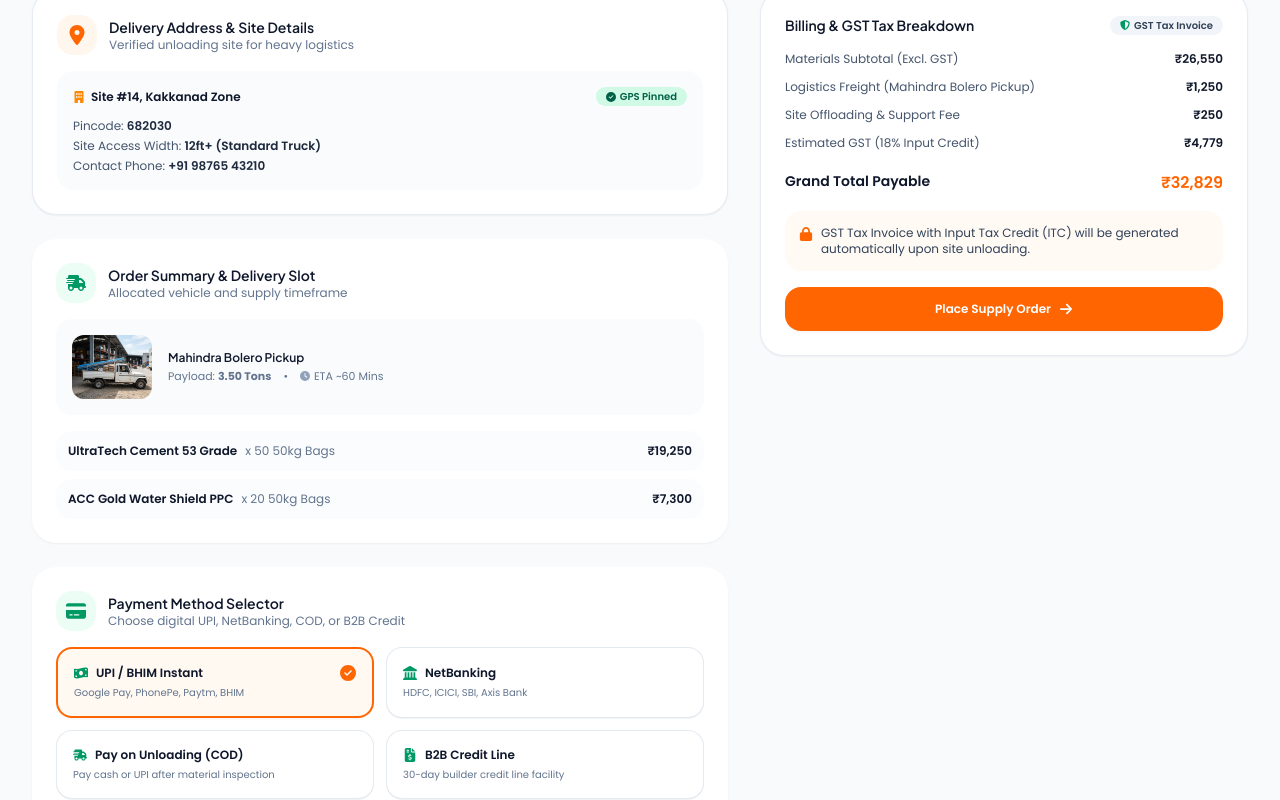
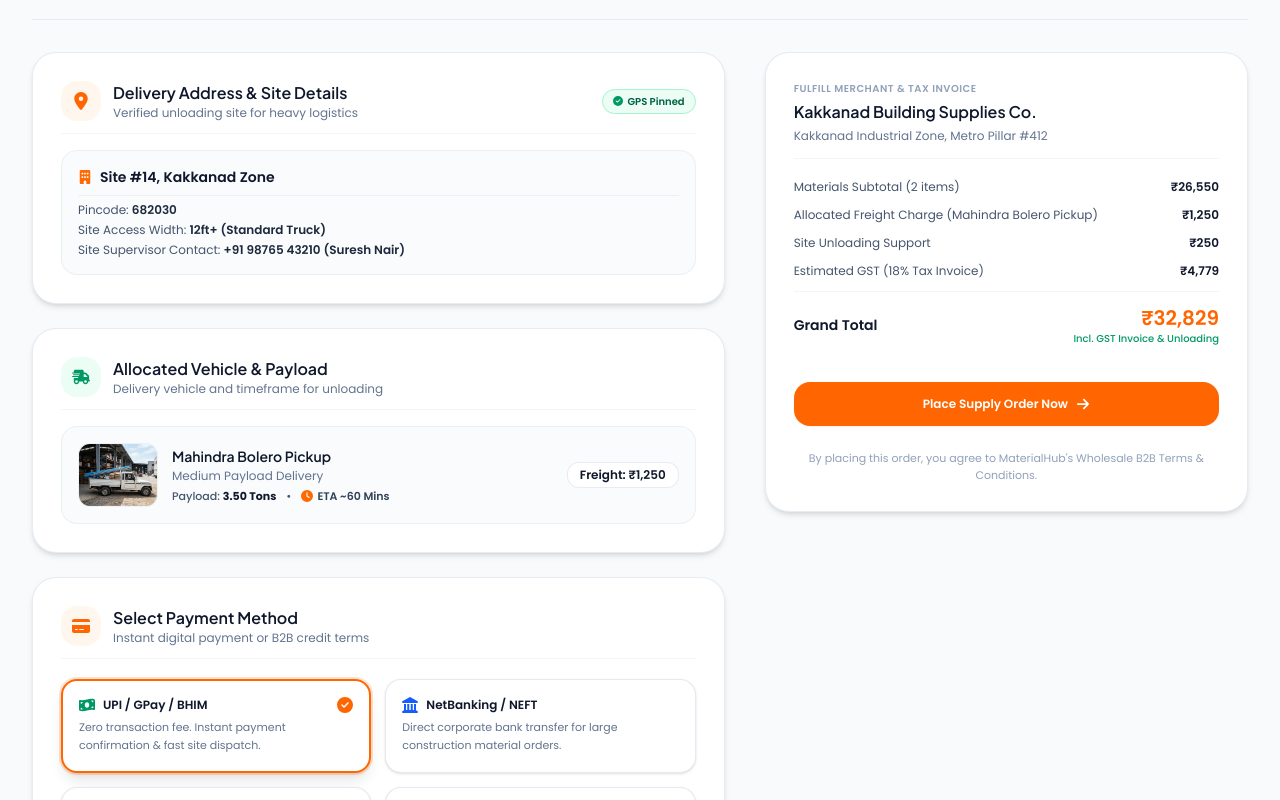
Before and after one commit to ajaycodesx/meterialhub-portal, a Next.js app in the folder buyer-panel/: page /checkout in a window 1280 px wide. Shown: the part 260-1060 px from the top of the page. Built offline with nearby package versions, Linux system fonts and the light colour scheme.

Commit message:
Refactor Checkout and Site Delivery pages to match Home, Catalog, and Cart page section Y-spacing and card elevation

```diff
--- a/buyer-panel/components/buyer/CheckoutPage.tsx
+++ b/buyer-panel/components/buyer/CheckoutPage.tsx
@@ -61,141 +61,155 @@
   };
 
   return (
-    <div className="flex-1 bg-[#F8FAFC] py-2 sm:py-6">
-      <div className="max-w-7xl mx-auto px-3 sm:px-6 lg:px-8 space-y-3 sm:space-y-6">
+    <div className="flex-1 bg-transparent">
+      <section className="py-5 sm:py-10">
+        <div className="max-w-7xl mx-auto px-3.5 sm:px-6 lg:px-8 space-y-5 sm:space-y-8">
 
+          {/* Top Page Header */}
+          <div className="flex flex-col md:flex-row md:items-end justify-between gap-4 border-b border-slate-200/80 pb-4 sm:pb-6">
             <div>
+              <div className="mb-2">
                 <button
                   onClick={onBackToCart}
-            className="inline-flex items-center gap-1.5 text-xs font-semibold text-slate-500 hover:text-slate-900 transition-colors mb-2 cursor-pointer"
+                  className="inline-flex items-center gap-1.5 px-3.5 py-1.5 rounded-2xl bg-slate-100/90 hover:bg-slate-200/80 border border-slate-200 text-xs font-semibold text-slate-800 transition-all cursor-pointer shadow-2xs"
                 >
                   <FaChevronLeft className="h-3 w-3" />
                   <span>Back to Cart &amp; Vehicle Selection</span>
                 </button>
+              </div>
               <h1 className="text-xl sm:text-3xl font-semibold text-slate-900 tracking-tight">
                 Checkout &amp; Site Delivery Confirmation
               </h1>
-          <p className="text-xs sm:text-sm text-slate-500 mt-0.5 font-normal">
+              <p className="text-xs sm:text-sm text-slate-500 font-normal mt-1">
                 Verify unloading site address, payment method, and GST tax invoice details
               </p>
             </div>
 
-        <div className="grid grid-cols-1 lg:grid-cols-12 gap-5 sm:gap-8 items-start">
+            <div className="flex items-center gap-2 px-3.5 py-2 rounded-2xl bg-emerald-50 text-emerald-800 border border-emerald-200 text-xs font-semibold shrink-0">
+              <FaLock className="h-3.5 w-3.5 text-emerald-600" />
+              <span>256-Bit SSL Encrypted Checkout</span>
+            </div>
+          </div>
 
+          {/* Master-Detail Split Grid Layout */}
+          <div className="grid grid-cols-1 lg:grid-cols-12 gap-6 lg:gap-10 items-start">
+
+            {/* LEFT SIDE: Site Details, Logistics Summary & Payment Options */}
             <div className="lg:col-span-7 space-y-5 sm:space-y-6">
 
-            <div className="bg-white p-4 sm:p-6 rounded-2xl sm:rounded-3xl border border-slate-200/80 shadow-xs space-y-4">
-              <div className="flex items-center justify-between">
+              {/* Delivery Address & Site Details */}
+              <div className="bg-white p-5 sm:p-7 rounded-2xl sm:rounded-3xl border border-slate-200/80 shadow-md space-y-4">
+                <div className="flex items-center justify-between border-b border-slate-100 pb-3">
                   <div className="flex items-center gap-3">
                     <div className="h-10 w-10 rounded-2xl bg-orange-50 text-[#FF6500] flex items-center justify-center shrink-0">
-                    <FaLocationDot className="h-5 w-5" />
+                      <FaLocationDot className="h-4.5 w-4.5" />
                     </div>
                     <div>
-                    <h3 className="font-semibold text-sm text-slate-900">Delivery Address &amp; Site Details</h3>
+                      <h3 className="font-semibold text-sm sm:text-base text-slate-900">Delivery Address &amp; Site Details</h3>
                       <p className="text-xs text-slate-500 font-normal">Verified unloading site for heavy logistics</p>
+                    </div>
+                  </div>
+
+                  <span className="px-2.5 py-1 rounded-full bg-emerald-50 text-emerald-800 text-[10px] font-semibold flex items-center gap-1 border border-emerald-200">
+                    <FaCircleCheck className="h-2.5 w-2.5 text-emerald-600" />
+                    GPS Pinned
+                  </span>
+                </div>
+
+                <div className="p-4 rounded-2xl bg-slate-50/80 border border-slate-200/60 space-y-2">
+                  <div className="flex items-center justify-between">
+                    <span className="text-xs sm:text-sm font-semibold text-slate-900 flex items-center gap-2">
+                      <FaBuilding className="h-3.5 w-3.5 text-orange-500 shrink-0" />
+                      {location.address || 'Kakkanad Construction Site Zone'}
+                    </span>
+                  </div>
+
+                  <div className="text-xs text-slate-600 font-normal space-y-1 pt-1.5 border-t border-slate-200/50">
+                    <p>Pincode: <strong className="font-semibold text-slate-800">{location.pinCode || '682030'}</strong></p>
+                    <p>Site Access Width: <strong className="font-semibold text-slate-800">{location.siteConstraints?.roadWidth || '12ft+ (Standard Truck Access)'}</strong></p>
+                    <p>Site Supervisor Contact: <strong className="font-semibold text-slate-800">+91 98765 43210 (Suresh Nair)</strong></p>
                   </div>
                 </div>
               </div>
 
-              <div className="p-4 rounded-2xl bg-slate-50/80 space-y-2">
-                <div className="flex items-center justify-between">
-                  <span className="text-xs font-semibold text-slate-900 flex items-center gap-1.5">
-                    <FaBuilding className="h-3 w-3 text-orange-400" />
-                    {location.address || 'Kakkanad Construction Site Zone'}
-                  </span>
-                  <span className="px-2.5 py-0.5 rounded-full bg-emerald-100 text-emerald-800 text-[10px] font-semibold flex items-center gap-1">
-                    <FaCircleCheck className="h-2.5 w-2.5" />
-                    GPS Pinned
-                  </span>
+              {/* Order Summary & Allocated Logistics Vehicle */}
+              <div className="bg-white p-5 sm:p-7 rounded-2xl sm:rounded-3xl border border-slate-200/80 shadow-md space-y-4">
+                <div className="flex items-center justify-between border-b border-slate-100 pb-3">
+                  <div className="flex items-center gap-3">
+                    <div className="h-10 w-10 rounded-2xl bg-emerald-50 text-emerald-600 flex items-center justify-center shrink-0">
+                      <FaTruckFast className="h-4.5 w-4.5" />
                     </div>
-
-                <div className="text-xs text-slate-600 font-normal space-y-1 pt-1">
-                  <p>Pincode: <strong className="font-semibold text-slate-800">{location.pinCode || '682030'}</strong></p>
-                  <p>Site Access Width: <strong className="font-semibold text-slate-800">{location.siteConstraints?.roadWidth || '12ft+ (Standard Truck Access)'}</strong></p>
-                  <p>Contact Phone: <strong className="font-semibold text-slate-800">+91 98765 43210</strong></p>
+                    <div>
+                      <h3 className="font-semibold text-sm sm:text-base text-slate-900">Allocated Vehicle &amp; Payload</h3>
+                      <p className="text-xs text-slate-500 font-normal">Delivery vehicle and timeframe for unloading</p>
                     </div>
                   </div>
                 </div>
 
-            <div className="bg-white p-5 sm:p-6 rounded-3xl shadow-xs space-y-4">
-              <div className="flex items-center justify-between">
-                <div className="flex items-center gap-3">
-                  <div className="h-10 w-10 rounded-2xl bg-emerald-50 text-emerald-600 flex items-center justify-center shrink-0">
-                    <FaTruckFast className="h-5 w-5" />
-                  </div>
-                  <div>
-                    <h3 className="font-semibold text-sm text-slate-900">Order Summary &amp; Delivery Slot</h3>
-                    <p className="text-xs text-slate-500 font-normal">Allocated vehicle and supply timeframe</p>
-                  </div>
-                </div>
-              </div>
-
-              <div className="p-4 rounded-2xl bg-slate-50/80 flex items-center gap-4">
-                <div className="h-16 w-20 rounded-xl bg-slate-200 overflow-hidden shrink-0">
+                <div className="p-4 rounded-2xl bg-slate-50/80 border border-slate-200/60 flex flex-col sm:flex-row sm:items-center justify-between gap-4">
+                  <div className="flex items-center gap-3.5">
+                    <div className="h-16 w-20 rounded-xl bg-white overflow-hidden shrink-0 border border-slate-200/60">
                       <img
                         src={vehicle.image}
                         alt={vehicle.name}
                         className="w-full h-full object-cover"
                       />
                     </div>
-                <div className="flex-1">
-                  <h4 className="font-semibold text-xs text-slate-900">{vehicle.name}</h4>
-                  <div className="flex items-center gap-3 text-[11px] text-slate-500 font-normal mt-0.5">
-                    <span>Payload: <strong>{totalWeightTons.toFixed(2)} Tons</strong></span>
-                    <span>•</span>
-                    <span className="flex items-center gap-1">
-                      <FaClock className="h-2.5 w-2.5 text-slate-400" />
+                    <div>
+                      <h4 className="font-semibold text-xs sm:text-sm text-slate-900">{vehicle.name}</h4>
+                      <p className="text-xs text-slate-500 font-normal mt-0.5">{vehicle.subtitle}</p>
+                      <div className="flex items-center gap-2.5 text-[11px] text-slate-600 font-medium mt-1">
+                        <span>Payload: <strong className="text-slate-900">{totalWeightTons.toFixed(2)} Tons</strong></span>
+                        <span>&bull;</span>
+                        <span className="flex items-center gap-1 text-slate-700 font-semibold">
+                          <FaClock className="h-3 w-3 text-orange-500" />
                           ETA ~{vehicle.etaMinutes} Mins
                         </span>
                       </div>
                     </div>
                   </div>
 
-              <div className="space-y-2">
-                {cartItems.map(({ product, quantity }) => (
-                  <div key={product.id} className="p-3 rounded-2xl bg-slate-50/50 flex items-center justify-between text-xs">
-                    <div>
-                      <span className="font-semibold text-slate-900">{product.title}</span>
-                      <span className="text-slate-500 font-normal ml-2">x {quantity} {product.unit}s</span>
-                    </div>
-                    <span className="font-semibold text-slate-900">₹{(product.price * quantity).toLocaleString()}</span>
-                  </div>
-                ))}
+                  <span className="px-3 py-1 rounded-xl bg-white border border-slate-200/80 text-slate-900 text-xs font-semibold text-center shrink-0">
+                    Freight: ₹{freightFee.toLocaleString()}
+                  </span>
                 </div>
               </div>
 
-            <div className="bg-white p-5 sm:p-6 rounded-3xl shadow-xs space-y-4">
-              <div className="flex items-center justify-between">
+              {/* Payment Method Selection */}
+              <div className="bg-white p-5 sm:p-7 rounded-2xl sm:rounded-3xl border border-slate-200/80 shadow-md space-y-4">
+                <div className="flex items-center justify-between border-b border-slate-100 pb-3">
                   <div className="flex items-center gap-3">
-                  <div className="h-10 w-10 rounded-2xl bg-emerald-50 text-emerald-600 flex items-center justify-center shrink-0">
-                    <FaCreditCard className="h-5 w-5" />
+                    <div className="h-10 w-10 rounded-2xl bg-orange-50 text-[#FF6500] flex items-center justify-center shrink-0">
+                      <FaCreditCard className="h-4.5 w-4.5" />
                     </div>
                     <div>
-                    <h3 className="font-semibold text-sm text-slate-900">Payment Method Selector</h3>
-                    <p className="text-xs text-slate-500 font-normal">Choose digital UPI, NetBanking, COD, or B2B Credit</p>
+                      <h3 className="font-semibold text-sm sm:text-base text-slate-900">Select Payment Method</h3>
+                      <p className="text-xs text-slate-500 font-normal">Instant digital payment or B2B credit terms</p>
                     </div>
                   </div>
                 </div>
 
-              <div className="grid grid-cols-1 sm:grid-cols-2 gap-3">
+                <div className="grid grid-cols-1 sm:grid-cols-2 gap-3.5 pt-1">
 
                   <button
                     type="button"
                     onClick={() => setPaymentMethod('upi')}
                     className={`p-3.5 sm:p-4 rounded-2xl text-left transition-all cursor-pointer ${
                       paymentMethod === 'upi'
-                      ? 'bg-orange-50/80 border-2 border-[#FF6500] shadow-xs'
-                      : 'bg-white hover:bg-slate-50 border border-slate-200/90 shadow-2xs'
+                        ? 'bg-white border-2 border-[#FF6500] shadow-lg ring-2 ring-[#FF6500]/20'
+                        : 'bg-white hover:bg-slate-50 border border-slate-200/90 shadow-sm hover:shadow-md'
                     }`}
                   >
-                  <div className="flex items-center justify-between mb-1">
+                    <div className="flex items-center justify-between mb-1.5">
                       <span className="text-xs font-semibold text-slate-900 flex items-center gap-2">
-                      <FaMoneyBillWave className="h-3.5 w-3.5 text-emerald-600" />
-                      UPI / BHIM Instant
+                        <FaMoneyBillWave className="h-4 w-4 text-emerald-600" />
+                        UPI / GPay / BHIM
                       </span>
                       {paymentMethod === 'upi' && <FaCircleCheck className="h-4 w-4 text-[#FF6500]" />}
                     </div>
-                  <p className="text-[10px] text-slate-500 font-normal">Google Pay, PhonePe, Paytm, BHIM</p>
+                    <p className="text-[11px] text-slate-500 font-normal leading-relaxed">
+                      Zero transaction fee. Instant payment confirmation &amp; fast site dispatch.
+                    </p>
                   </button>
 
                   <button
@@ -203,37 +217,41 @@
                     onClick={() => setPaymentMethod('netbanking')}
                     className={`p-3.5 sm:p-4 rounded-2xl text-left transition-all cursor-pointer ${
                       paymentMethod === 'netbanking'
-                      ? 'bg-orange-50/80 border-2 border-[#FF6500] shadow-xs'
-                      : 'bg-white hover:bg-slate-50 border border-slate-200/90 shadow-2xs'
+                        ? 'bg-white border-2 border-[#FF6500] shadow-lg ring-2 ring-[#FF6500]/20'
+                        : 'bg-white hover:bg-slate-50 border border-slate-200/90 shadow-sm hover:shadow-md'
                     }`}
                   >
-                  <div className="flex items-center justify-between mb-1">
+                    <div className="flex items-center justify-between mb-1.5">
                       <span className="text-xs font-semibold text-slate-900 flex items-center gap-2">
-                      <FaLandmark className="h-3.5 w-3.5 text-emerald-600" />
-                      NetBanking
+                        <FaLandmark className="h-4 w-4 text-blue-600" />
+                        NetBanking / NEFT
                       </span>
                       {paymentMethod === 'netbanking' && <FaCircleCheck className="h-4 w-4 text-[#FF6500]" />}
                     </div>
-                  <p className="text-[10px] text-slate-500 font-normal">HDFC, ICICI, SBI, Axis Bank</p>
+                    <p className="text-[11px] text-slate-500 font-normal leading-relaxed">
+                      Direct corporate bank transfer for large construction material orders.
+                    </p>
                   </button>
 
                   <button
                     type="button"
-                  onClick={() => setPaymentMethod('cod')}
+                    onClick={() => setPaymentMethod('card')}
                     className={`p-3.5 sm:p-4 rounded-2xl text-left transition-all cursor-pointer ${
-                    paymentMethod === 'cod'
-                      ? 'bg-orange-50/80 border-2 border-[#FF6500] shadow-xs'
-                      : 'bg-white hover:bg-slate-50 border border-slate-200/90 shadow-2xs'
+                      paymentMethod === 'card'
+                        ? 'bg-white border-2 border-[#FF6500] shadow-lg ring-2 ring-[#FF6500]/20'
+                        : 'bg-white hover:bg-slate-50 border border-slate-200/90 shadow-sm hover:shadow-md'
                     }`}
                   >
-                  <div className="flex items-center justify-between mb-1">
+                    <div className="flex items-center justify-between mb-1.5">
                       <span className="text-xs font-semibold text-slate-900 flex items-center gap-2">
-                      <FaTruckFast className="h-3.5 w-3.5 text-emerald-600" />
-                      Pay on Unloading (COD)
+                        <FaCreditCard className="h-4 w-4 text-purple-600" />
+                        Debit / Credit Card
                       </span>
-                    {paymentMethod === 'cod' && <FaCircleCheck className="h-4 w-4 text-[#FF6500]" />}
+                      {paymentMethod === 'card' && <FaCircleCheck className="h-4 w-4 text-[#FF6500]" />}
                     </div>
-                  <p className="text-[10px] text-slate-500 font-normal">Pay cash or UPI after material inspection</p>
+                    <p className="text-[11px] text-slate-500 font-normal leading-relaxed">
+                      All major Visa, MasterCard, and RuPay cards accepted securely.
+                    </p>
                   </button>
 
                   <button
@@ -241,18 +259,20 @@
                     onClick={() => setPaymentMethod('credit')}
                     className={`p-3.5 sm:p-4 rounded-2xl text-left transition-all cursor-pointer ${
                       paymentMethod === 'credit'
-                      ? 'bg-orange-50/80 border-2 border-[#FF6500] shadow-xs'
-                      : 'bg-white hover:bg-slate-50 border border-slate-200/90 shadow-2xs'
+                        ? 'bg-white border-2 border-[#FF6500] shadow-lg ring-2 ring-[#FF6500]/20'
+                        : 'bg-white hover:bg-slate-50 border border-slate-200/90 shadow-sm hover:shadow-md'
                     }`}
                   >
-                  <div className="flex items-center justify-between mb-1">
+                    <div className="flex items-center justify-between mb-1.5">
                       <span className="text-xs font-semibold text-slate-900 flex items-center gap-2">
-                      <FaFileInvoiceDollar className="h-3.5 w-3.5 text-emerald-600" />
-                      B2B Credit Line
+                        <FaFileInvoiceDollar className="h-4 w-4 text-[#FF6500]" />
+                        Wholesale B2B Credit (15 Days)
                       </span>
                       {paymentMethod === 'credit' && <FaCircleCheck className="h-4 w-4 text-[#FF6500]" />}
                     </div>
-                  <p className="text-[10px] text-slate-500 font-normal">30-day builder credit line facility</p>
+                    <p className="text-[11px] text-slate-500 font-normal leading-relaxed">
+                      Pre-approved contractor credit line with 15-day GST invoice settlement.
+                    </p>
                   </button>
 
                 </div>
@@ -260,58 +280,64 @@
 
             </div>
 
-          <div className="lg:col-span-5 space-y-6">
+            {/* RIGHT SIDE: Order Total & Tax Invoice Summary */}
+            <div className="lg:col-span-5 space-y-5 sm:space-y-6">
 
-            <div className="bg-white p-4 sm:p-6 rounded-2xl sm:rounded-3xl border border-slate-200/80 shadow-xs space-y-4">
-              <div className="flex items-center justify-between">
-                <h3 className="font-semibold text-sm text-slate-900">Billing &amp; GST Tax Breakdown</h3>
-                <span className="px-2.5 py-0.5 rounded-full bg-slate-100 text-slate-700 text-[10px] font-semibold flex items-center gap-1">
-                  <FaShieldHalved className="h-2.5 w-2.5 text-emerald-600" />
-                  GST Tax Invoice
-                </span>
+              <div className="bg-white p-5 sm:p-7 rounded-2xl sm:rounded-3xl border border-slate-200/80 shadow-md space-y-5">
+
+                <div className="border-b border-slate-100 pb-3.5 space-y-1">
+                  <div className="text-[10px] font-semibold text-slate-400 uppercase tracking-wider">
+                    Fulfill Merchant &amp; Tax Invoice
+                  </div>
+                  <h3 className="font-semibold text-base text-slate-900">{merchant.name}</h3>
+                  <p className="text-xs text-slate-500 font-normal">{merchant.address}</p>
                 </div>
 
                 <div className="space-y-3 text-xs">
                   <div className="flex justify-between text-slate-600">
-                  <span>Materials Subtotal (Excl. GST)</span>
+                    <span>Materials Subtotal ({cartItems.length} items)</span>
                     <span className="font-semibold text-slate-900">₹{subtotal.toLocaleString()}</span>
                   </div>
+
                   <div className="flex justify-between text-slate-600">
-                  <span>Logistics Freight ({vehicle.name})</span>
+                    <span>Allocated Freight Charge ({vehicle.name})</span>
                     <span className="font-semibold text-slate-900">₹{freightFee.toLocaleString()}</span>
                   </div>
+
                   <div className="flex justify-between text-slate-600">
-                  <span>Site Offloading &amp; Support Fee</span>
+                    <span>Site Unloading Support</span>
                     <span className="font-semibold text-slate-900">₹{handlingFee.toLocaleString()}</span>
                   </div>
+
                   <div className="flex justify-between text-slate-600">
-                  <span>Estimated GST (18% Input Credit)</span>
+                    <span>Estimated GST (18% Tax Invoice)</span>
                     <span className="font-semibold text-slate-900">₹{gstAmount.toLocaleString()}</span>
                   </div>
 
-                <div className="pt-2 flex justify-between text-sm font-semibold text-slate-900">
-                  <span>Grand Total Payable</span>
-                  <span className="text-[#FF6500] text-base">₹{grandTotal.toLocaleString()}</span>
+                  <div className="pt-3 border-t border-slate-100 flex items-center justify-between text-sm">
+                    <span className="font-semibold text-slate-900">Grand Total</span>
+                    <div className="text-right">
+                      <div className="text-lg sm:text-xl font-semibold text-[#FF6500]">
+                        ₹{grandTotal.toLocaleString()}
+                      </div>
+                      <div className="text-[10px] text-emerald-600 font-medium">Incl. GST Invoice &amp; Unloading</div>
                     </div>
                   </div>
-
-              <div className="p-3.5 rounded-2xl bg-orange-50/60 text-slate-700 text-xs font-normal flex items-start gap-2">
-                <FaLock className="h-3.5 w-3.5 text-[#FF6500] shrink-0 mt-0.5" />
-                <span>
-                  GST Tax Invoice with Input Tax Credit (ITC) will be generated automatically upon site unloading.
-                </span>
                 </div>
 
                 <Button
                   variant="primary"
-                size="lg"
-                isLoading={isPlacingOrder}
+                  size="md"
+                  disabled={isPlacingOrder}
                   onClick={handleConfirmOrder}
                   icon={<FaArrowRight className="h-3.5 w-3.5" />}
-                className="w-full py-3.5 text-sm"
+                  className="w-full mt-4 py-3 sm:py-3.5"
                 >
-                Place Supply Order
+                  {isPlacingOrder ? 'Processing Supply Order...' : 'Place Supply Order Now'}
                 </Button>
+
+                <div className="text-center text-[11px] text-slate-400 font-normal pt-1">
+                  By placing this order, you agree to MaterialHub's Wholesale B2B Terms &amp; Conditions.
                 </div>
 
               </div>
@@ -319,6 +345,9 @@
             </div>
 
           </div>
+
+        </div>
+      </section>
     </div>
   );
 };
```
Also changed, not shown: buyer-panel/components/buyer/SiteDeliveryPage.tsx (+15 -11 lines). Lines whose indentation alone changed are shown as unchanged.
